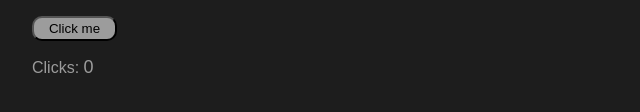
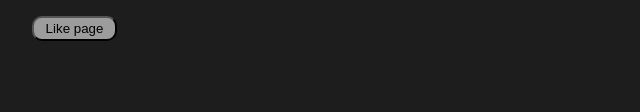
Before and after one commit to Marloogy/Top5Moogy, a plain HTML site: page index.html in a window 1280 px wide. Shown: the part 244-356 px from the top of the page, 16-656 px from the left. Drawn offline with Linux system fonts and the light colour scheme.

Commit message:
Update index.html

```diff
--- a/index.html
+++ b/index.html
@@ -21,15 +21,7 @@
     <a href ="https://www.youtube.com/@LetsGameItOut">5.LetsGameItOut</a>
     <br>
     <br>
-    <script type="text/javascript">
-        clicks = 0;
-        function click() {
-            clicks += 1;
-            document.getElementById("clicks").innerHTML = clicks;
-        };
-        </script>
-        <button type="button" onClick="click()">Click me</button>
-        <p>Clicks: <a id="clicks">0</a></p>
+        <button>Like page</button>
     </ul>
 </body>
 </html>
```
